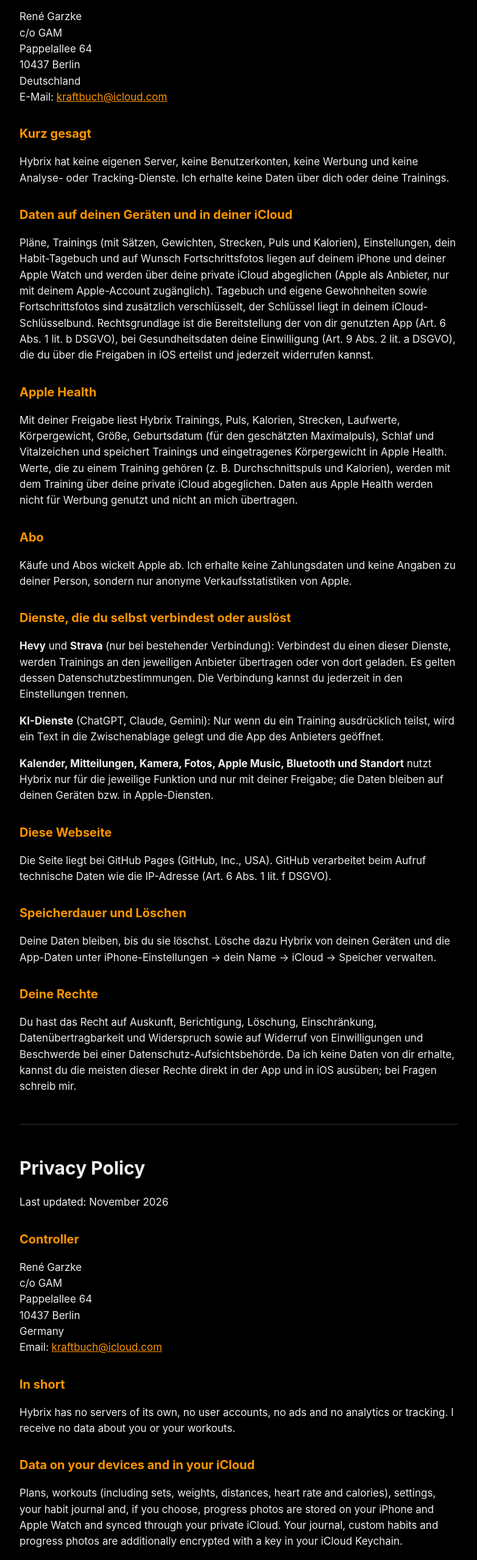
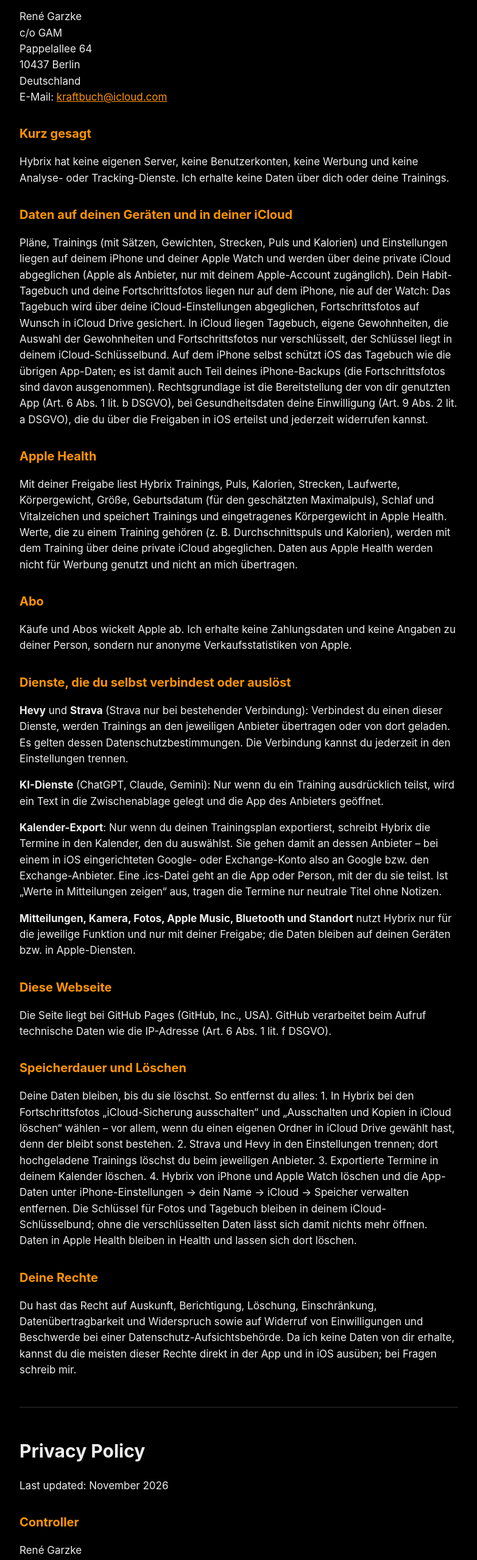
Before and after one commit to nexus2401/hybrix, a plain HTML site: page privacy.html in a window 1280 px wide. Shown: the part 242-2800 px from the top of the page at 61% size, without its empty margins (248-1031 px from the left). Drawn offline with Linux system fonts and the light colour scheme.

Commit message:
Datenschutz und Support: Kalender-Export (Google/Exchange, .ics), Löschanleitung, genauere Angaben
Co-Authored-By: Claude Opus 5.5 <noreply@anthropic.com>

```diff
--- a/privacy.html
+++ b/privacy.html
@@ -7,21 +7,21 @@ h1{font-size:30px}h2{font-size:20px;margin-top:32px;color:#ff9500}a{color:#ff950
 <h1>Datenschutzerklärung</h1><p>Stand: November 2026</p>
 <h2>Verantwortlicher</h2><p>René Garzke<br>c/o GAM<br>Pappelallee 64<br>10437 Berlin<br>Deutschland<br>E-Mail: <a href="mailto:kraftbuch@icloud.com">kraftbuch@icloud.com</a></p>
 <h2>Kurz gesagt</h2><p>Hybrix hat keine eigenen Server, keine Benutzerkonten, keine Werbung und keine Analyse- oder Tracking-Dienste. Ich erhalte keine Daten über dich oder deine Trainings.</p>
-<h2>Daten auf deinen Geräten und in deiner iCloud</h2><p>Pläne, Trainings (mit Sätzen, Gewichten, Strecken, Puls und Kalorien), Einstellungen, dein Habit-Tagebuch und auf Wunsch Fortschrittsfotos liegen auf deinem iPhone und deiner Apple Watch und werden über deine private iCloud abgeglichen (Apple als Anbieter, nur mit deinem Apple-Account zugänglich). Tagebuch und eigene Gewohnheiten sowie Fortschrittsfotos sind zusätzlich verschlüsselt, der Schlüssel liegt in deinem iCloud-Schlüsselbund. Rechtsgrundlage ist die Bereitstellung der von dir genutzten App (Art. 6 Abs. 1 lit. b DSGVO), bei Gesundheitsdaten deine Einwilligung (Art. 9 Abs. 2 lit. a DSGVO), die du über die Freigaben in iOS erteilst und jederzeit widerrufen kannst.</p>
+<h2>Daten auf deinen Geräten und in deiner iCloud</h2><p>Pläne, Trainings (mit Sätzen, Gewichten, Strecken, Puls und Kalorien) und Einstellungen liegen auf deinem iPhone und deiner Apple Watch und werden über deine private iCloud abgeglichen (Apple als Anbieter, nur mit deinem Apple-Account zugänglich). Dein Habit-Tagebuch und deine Fortschrittsfotos liegen nur auf dem iPhone, nie auf der Watch: Das Tagebuch wird über deine iCloud-Einstellungen abgeglichen, Fortschrittsfotos auf Wunsch in iCloud Drive gesichert. In iCloud liegen Tagebuch, eigene Gewohnheiten, die Auswahl der Gewohnheiten und Fortschrittsfotos nur verschlüsselt, der Schlüssel liegt in deinem iCloud-Schlüsselbund. Auf dem iPhone selbst schützt iOS das Tagebuch wie die übrigen App-Daten; es ist damit auch Teil deines iPhone-Backups (die Fortschrittsfotos sind davon ausgenommen). Rechtsgrundlage ist die Bereitstellung der von dir genutzten App (Art. 6 Abs. 1 lit. b DSGVO), bei Gesundheitsdaten deine Einwilligung (Art. 9 Abs. 2 lit. a DSGVO), die du über die Freigaben in iOS erteilst und jederzeit widerrufen kannst.</p>
 <h2>Apple Health</h2><p>Mit deiner Freigabe liest Hybrix Trainings, Puls, Kalorien, Strecken, Laufwerte, Körpergewicht, Größe, Geburtsdatum (für den geschätzten Maximalpuls), Schlaf und Vitalzeichen und speichert Trainings und eingetragenes Körpergewicht in Apple Health. Werte, die zu einem Training gehören (z. B. Durchschnittspuls und Kalorien), werden mit dem Training über deine private iCloud abgeglichen. Daten aus Apple Health werden nicht für Werbung genutzt und nicht an mich übertragen.</p>
 <h2>Abo</h2><p>Käufe und Abos wickelt Apple ab. Ich erhalte keine Zahlungsdaten und keine Angaben zu deiner Person, sondern nur anonyme Verkaufsstatistiken von Apple.</p>
-<h2>Dienste, die du selbst verbindest oder auslöst</h2><p><strong>Hevy</strong> und <strong>Strava</strong> (nur bei bestehender Verbindung): Verbindest du einen dieser Dienste, werden Trainings an den jeweiligen Anbieter übertragen oder von dort geladen. Es gelten dessen Datenschutzbestimmungen. Die Verbindung kannst du jederzeit in den Einstellungen trennen.</p><p><strong>KI-Dienste</strong> (ChatGPT, Claude, Gemini): Nur wenn du ein Training ausdrücklich teilst, wird ein Text in die Zwischenablage gelegt und die App des Anbieters geöffnet.</p><p><strong>Kalender, Mitteilungen, Kamera, Fotos, Apple Music, Bluetooth und Standort</strong> nutzt Hybrix nur für die jeweilige Funktion und nur mit deiner Freigabe; die Daten bleiben auf deinen Geräten bzw. in Apple-Diensten.</p>
+<h2>Dienste, die du selbst verbindest oder auslöst</h2><p><strong>Hevy</strong> und <strong>Strava</strong> (Strava nur bei bestehender Verbindung): Verbindest du einen dieser Dienste, werden Trainings an den jeweiligen Anbieter übertragen oder von dort geladen. Es gelten dessen Datenschutzbestimmungen. Die Verbindung kannst du jederzeit in den Einstellungen trennen.</p><p><strong>KI-Dienste</strong> (ChatGPT, Claude, Gemini): Nur wenn du ein Training ausdrücklich teilst, wird ein Text in die Zwischenablage gelegt und die App des Anbieters geöffnet.</p><p><strong>Kalender-Export</strong>: Nur wenn du deinen Trainingsplan exportierst, schreibt Hybrix die Termine in den Kalender, den du auswählst. Sie gehen damit an dessen Anbieter – bei einem in iOS eingerichteten Google- oder Exchange-Konto also an Google bzw. den Exchange-Anbieter. Eine .ics-Datei geht an die App oder Person, mit der du sie teilst. Ist „Werte in Mitteilungen zeigen“ aus, tragen die Termine nur neutrale Titel ohne Notizen.</p><p><strong>Mitteilungen, Kamera, Fotos, Apple Music, Bluetooth und Standort</strong> nutzt Hybrix nur für die jeweilige Funktion und nur mit deiner Freigabe; die Daten bleiben auf deinen Geräten bzw. in Apple-Diensten.</p>
 <h2>Diese Webseite</h2><p>Die Seite liegt bei GitHub Pages (GitHub, Inc., USA). GitHub verarbeitet beim Aufruf technische Daten wie die IP-Adresse (Art. 6 Abs. 1 lit. f DSGVO).</p>
-<h2>Speicherdauer und Löschen</h2><p>Deine Daten bleiben, bis du sie löschst. Lösche dazu Hybrix von deinen Geräten und die App-Daten unter iPhone-Einstellungen → dein Name → iCloud → Speicher verwalten.</p>
+<h2>Speicherdauer und Löschen</h2><p>Deine Daten bleiben, bis du sie löschst. So entfernst du alles: 1. In Hybrix bei den Fortschrittsfotos „iCloud-Sicherung ausschalten“ und „Ausschalten und Kopien in iCloud löschen“ wählen – vor allem, wenn du einen eigenen Ordner in iCloud Drive gewählt hast, denn der bleibt sonst bestehen. 2. Strava und Hevy in den Einstellungen trennen; dort hochgeladene Trainings löschst du beim jeweiligen Anbieter. 3. Exportierte Termine in deinem Kalender löschen. 4. Hybrix von iPhone und Apple Watch löschen und die App-Daten unter iPhone-Einstellungen → dein Name → iCloud → Speicher verwalten entfernen. Die Schlüssel für Fotos und Tagebuch bleiben in deinem iCloud-Schlüsselbund; ohne die verschlüsselten Daten lässt sich damit nichts mehr öffnen. Daten in Apple Health bleiben in Health und lassen sich dort löschen.</p>
 <h2>Deine Rechte</h2><p>Du hast das Recht auf Auskunft, Berichtigung, Löschung, Einschränkung, Datenübertragbarkeit und Widerspruch sowie auf Widerruf von Einwilligungen und Beschwerde bei einer Datenschutz-Aufsichtsbehörde. Da ich keine Daten von dir erhalte, kannst du die meisten dieser Rechte direkt in der App und in iOS ausüben; bei Fragen schreib mir.</p>
 <hr><h1 lang="en">Privacy Policy</h1><p>Last updated: November 2026</p>
 <h2>Controller</h2><p>René Garzke<br>c/o GAM<br>Pappelallee 64<br>10437 Berlin<br>Germany<br>Email: <a href="mailto:kraftbuch@icloud.com">kraftbuch@icloud.com</a></p>
 <h2>In short</h2><p>Hybrix has no servers of its own, no user accounts, no ads and no analytics or tracking. I receive no data about you or your workouts.</p>
-<h2>Data on your devices and in your iCloud</h2><p>Plans, workouts (including sets, weights, distances, heart rate and calories), settings, your habit journal and, if you choose, progress photos are stored on your iPhone and Apple Watch and synced through your private iCloud. Your journal, custom habits and progress photos are additionally encrypted with a key in your iCloud Keychain.</p>
+<h2>Data on your devices and in your iCloud</h2><p>Plans, workouts (including sets, weights, distances, heart rate and calories) and settings are stored on your iPhone and Apple Watch and synced through your private iCloud. Your habit journal and progress photos stay on your iPhone only, never on the Watch: the journal syncs through your iCloud settings, progress photos are backed up to iCloud Drive if you choose. In iCloud, your journal, custom habits, your choice of habits and progress photos are stored only in encrypted form, with the key in your iCloud Keychain. On the iPhone itself, iOS protects the journal like all other app data, so it is also part of your iPhone backup (progress photos are excluded from it).</p>
 <h2>Apple Health</h2><p>With your permission, Hybrix reads workouts, heart rate, calories, distances, running metrics, body weight, height, date of birth (for estimated maximum heart rate), sleep and vital signs, and writes workouts and the body weight you enter to Apple Health. Values belonging to a workout (such as average heart rate and calories) are synced with that workout through your private iCloud. Apple Health data is never used for advertising and is never sent to me.</p>
 <h2>Subscriptions</h2><p>Purchases and subscriptions are handled by Apple. I receive no payment details or personal data, only anonymous sales statistics from Apple.</p>
-<h2>Services you connect or trigger</h2><p><strong>Hevy</strong> and <strong>Strava</strong> (existing connections only): if you connect one of these services, workouts are sent to or loaded from that provider under its privacy policy. You can disconnect at any time in Settings.</p><p><strong>AI services</strong> (ChatGPT, Claude, Gemini): only when you explicitly share a workout, text is placed on the clipboard and the provider's app is opened.</p><p><strong>Calendar, notifications, camera, photos, Apple Music, Bluetooth and location</strong> are used only for the matching feature and only with your permission.</p>
+<h2>Services you connect or trigger</h2><p><strong>Hevy</strong> and <strong>Strava</strong> (Strava: existing connections only): if you connect one of these services, workouts are sent to or loaded from that provider under its privacy policy. You can disconnect at any time in Settings.</p><p><strong>AI services</strong> (ChatGPT, Claude, Gemini): only when you explicitly share a workout, text is placed on the clipboard and the provider's app is opened.</p><p><strong>Calendar export</strong>: only when you export your training plan, Hybrix writes the events to the calendar you pick, so they go to that calendar's provider – for a Google or Exchange account set up in iOS, to Google or the Exchange provider. An .ics file goes to the app or person you share it with. With "Show Values in Notifications" turned off, events carry neutral titles without notes.</p><p><strong>Notifications, camera, photos, Apple Music, Bluetooth and location</strong> are used only for the matching feature and only with your permission; the data stays on your devices or in Apple services.</p>
 <h2>This website</h2><p>This site is hosted on GitHub Pages (GitHub, Inc., USA), which processes technical data such as IP addresses when you visit.</p>
-<h2>Retention and deletion</h2><p>Your data stays until you delete it: remove Hybrix from your devices and delete its data under iPhone Settings → your name → iCloud → Manage Storage.</p>
+<h2>Retention and deletion</h2><p>Your data stays until you delete it. To remove everything: 1. In Hybrix, under progress photos, choose "Turn Off iCloud Backup" and "Turn Off and Delete Copies in iCloud" – especially if you picked your own iCloud Drive folder, which otherwise stays. 2. Disconnect Strava and Hevy in Settings; delete uploaded workouts with that provider. 3. Delete exported events from your calendar. 4. Delete Hybrix from your iPhone and Apple Watch and remove its data under iPhone Settings → your name → iCloud → Manage Storage. The keys for photos and journal remain in your iCloud Keychain; without the encrypted data they open nothing. Apple Health data stays in Health and can be deleted there.</p>
 <h2>Your rights</h2><p>You have rights of access, rectification, erasure, restriction, portability and objection, may withdraw consent, and may complain to a data protection authority. For questions, email me.</p>
 </body></html>
```
Also changed, not shown: support.html (+1 -1 lines).
